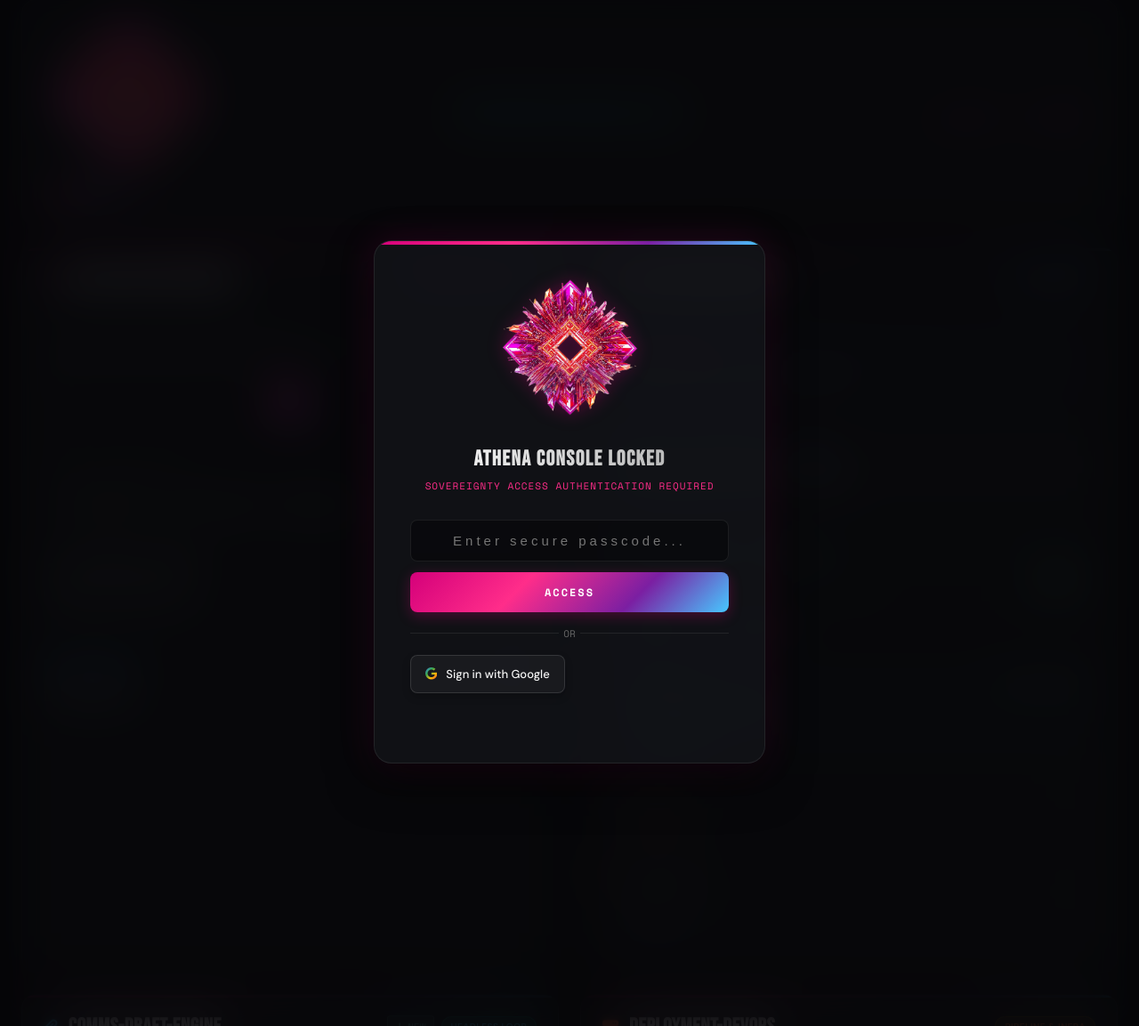
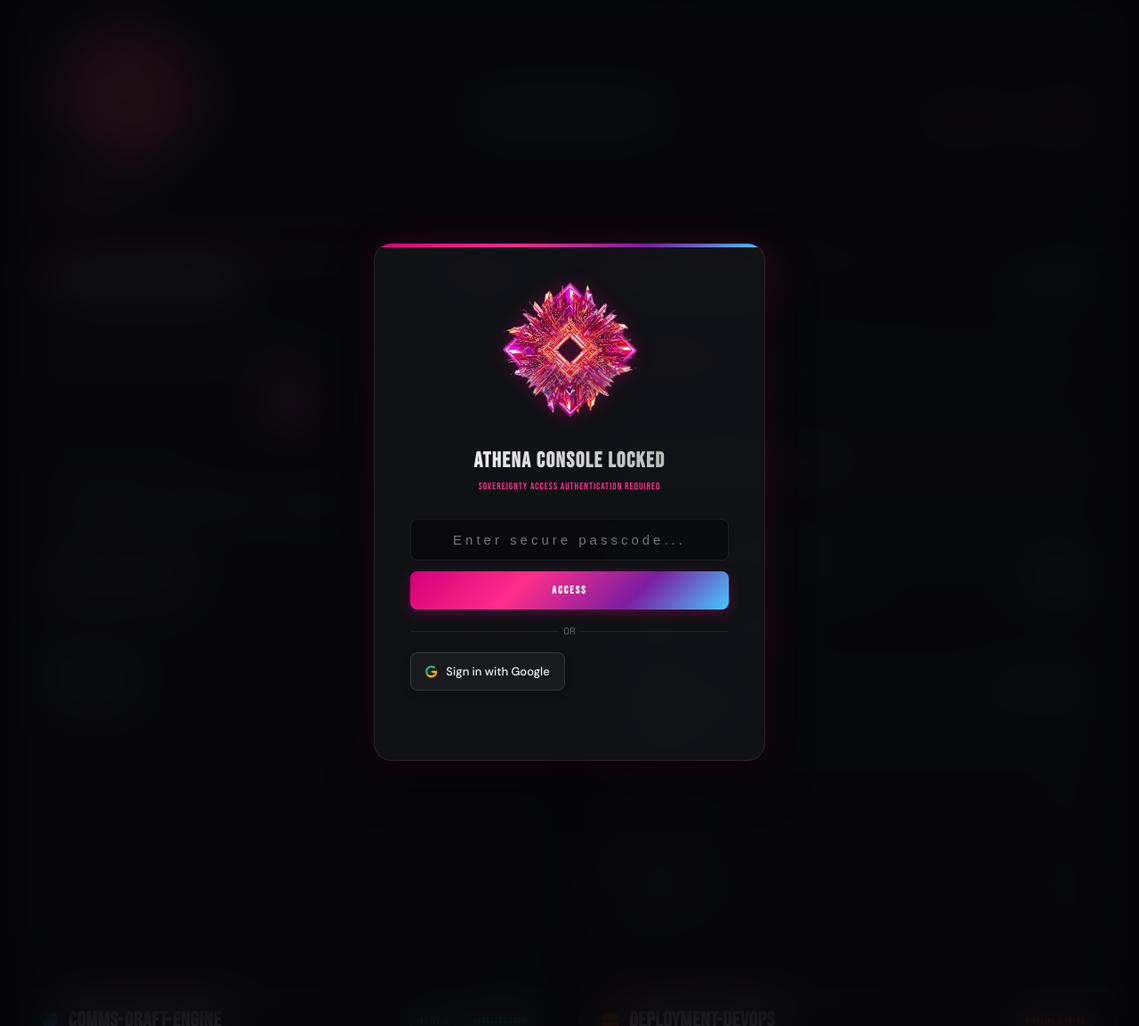
Before and after one commit to nbajc/NHT-Athena, a Flask app: page / in a window 1280 px wide. Shown: the part 25-1178 px from the top of the page at 89% size. Run offline with Flask 3, Linux system fonts and the light colour scheme.

Commit message:
style: update dashboard typography and layouts

```diff
--- a/static/css/styles.css
+++ b/static/css/styles.css
@@ -1,4 +1,4 @@
-@import url('https://fonts.googleapis.com/css2?family=Bebas+Neue&family=DM+Sans:ital,opsz,wght@0,9..40,100..1000;1,9..40,100..1000&family=Space+Mono:ital,wght@0,400;0,700;1,400;1,700&display=swap');
+@import url('https://fonts.googleapis.com/css2?family=Bebas+Neue&family=Cormorant+Garamond:ital,wght@0,300..700;1,300..700&family=DM+Sans:ital,opsz,wght@0,9..40,100..1000;1,9..40,100..1000&family=Space+Mono:ital,wght@0,400;0,700;1,400;1,700&display=swap');
 
 :root {
     --bg-base: #0A0A0A;
@@ -1460,3 +1460,51 @@ h3 {
     color: #a3c9ff !important;
     box-shadow: 0 0 12px rgba(100, 160, 255, 0.25);
 }
+
+/* ── FONT RE-TYPOGRAPHY UPDATES ── */
+
+/* 1. Brief-Orchestrator Card Font -> Cormorant Garamond */
+.brief-orchestrator-card,
+.brief-orchestrator-card p,
+.brief-orchestrator-card span:not(.athena-response-label):not(.priority-num):not(.chart-status):not(.time-pill):not(.suggest-chip),
+.brief-orchestrator-card li,
+.brief-orchestrator-card div:not(.priorities-panel):not(.timeline-badge):not(.timeline-item):not(.feedback-module) {
+    font-family: 'Cormorant Garamond', serif !important;
+}
+
+/* Keep feedback input clean sans-serif */
+.feedback-input {
+    font-family: var(--font-sans) !important;
+}
+
+/* 2. Comms-Draft-Engine description paragraph -> Space Mono */
+.section-info p {
+    font-family: var(--font-mono) !important; /* Space Mono */
+}
+
+/* 3. All Caps elements -> Bebas Neue */
+.badge,
+.sovereignty-badge,
+.time-item .label,
+.tel-label,
+.athena-response-label,
+.lock-screen-subtitle,
+#lock-submit-btn,
+.footer-copyright,
+.footer-status,
+.footer-link a,
+.timeline-item h4,
+.btn-feedback {
+    font-family: var(--font-display) !important; /* Bebas Neue */
+}
+
+/* Ensure letters fit nicely with Bebas Neue's vertical block style */
+.badge,
+.sovereignty-badge,
+.time-item .label,
+.tel-label,
+.athena-response-label,
+.btn-feedback {
+    letter-spacing: 0.1em;
+    font-weight: 400;
+}
--- a/templates/index.html
+++ b/templates/index.html
@@ -4,9 +4,9 @@
     <meta charset="UTF-8">
     <meta name="viewport" content="width=device-width, initial-scale=1.0">
     <title>NHT Athena - Sovereignty Executive Console</title>
-    <link href="https://fonts.googleapis.com/css2?family=Bebas+Neue&family=DM+Sans:ital,opsz,wght@0,9..40,100..1000;1,9..40,100..1000&family=Space+Mono:ital,wght@0,400;0,700;1,400;1,700&display=swap" rel="stylesheet">
+    <link href="https://fonts.googleapis.com/css2?family=Bebas+Neue&family=Cormorant+Garamond:ital,wght@0,300..700;1,300..700&family=DM+Sans:ital,opsz,wght@0,9..40,100..1000;1,9..40,100..1000&family=Space+Mono:ital,wght@0,400;0,700;1,400;1,700&display=swap" rel="stylesheet">
     <link rel="stylesheet" href="https://cdnjs.cloudflare.com/ajax/libs/font-awesome/6.4.0/css/all.min.css">
-    <link rel="stylesheet" href="/static/css/styles.css?v=2.2.1">
+    <link rel="stylesheet" href="/static/css/styles.css?v=2.2.2">
 
     <style>
         /* ── DRAFT CARD UPGRADES ─────────────────────────────── */
```
